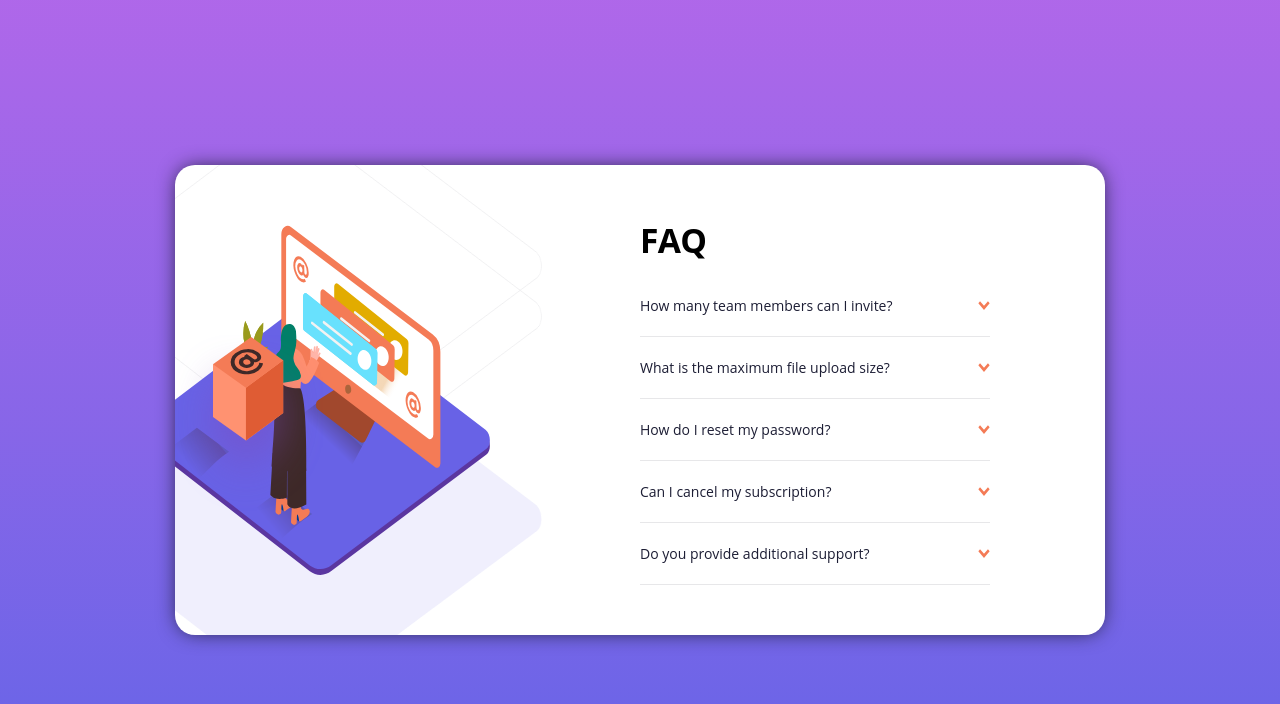
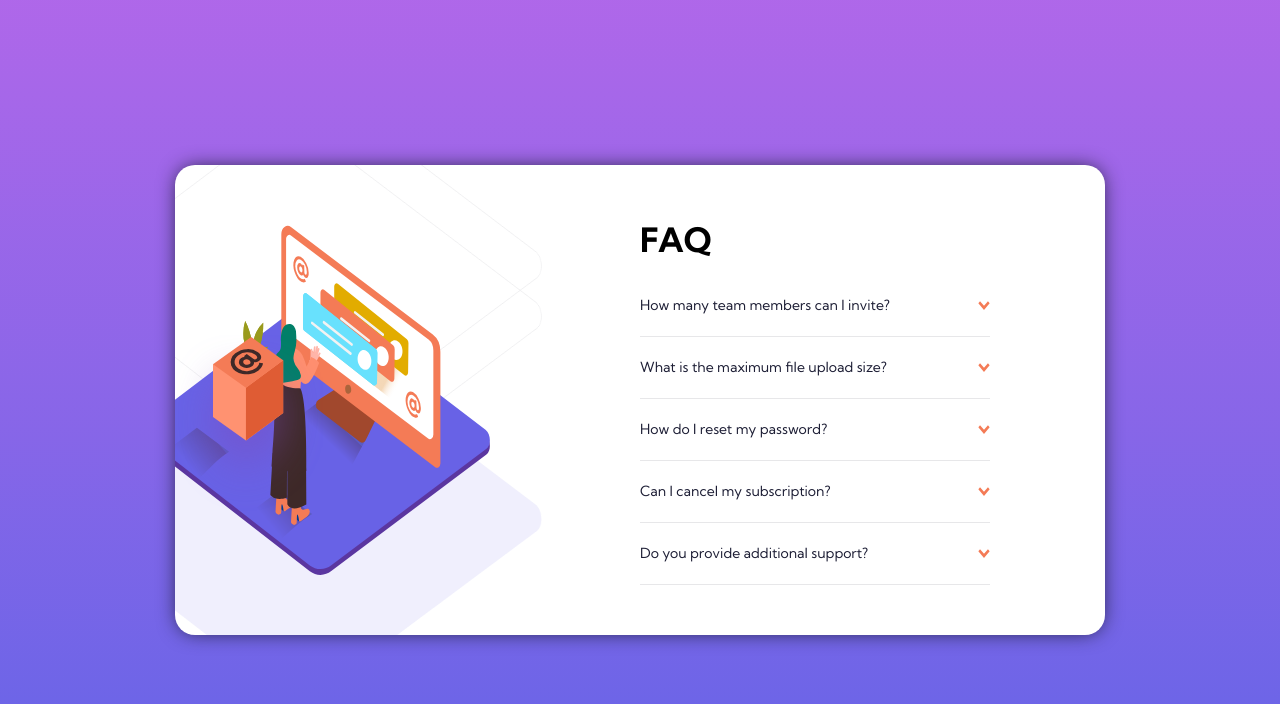
Before and after one commit to Coderio10/faq-accordion-card, a plain HTML site: page index.html in a window 1280 px wide. Drawn offline with Linux system fonts and the light colour scheme.

Commit message:
Update style.css

```diff
--- a/style.css
+++ b/style.css
@@ -1,8 +1,9 @@
+@import url('https://fonts.googleapis.com/css2?family=Kumbh+Sans:wght@400;700&display=swap');
 *{
     padding: 0;
     margin: 0;
     box-sizing: border-box;
-    font-family: "Open Sans";
+    font-family: 'Kumbh Sans', sans-serif;
 }
 :root{
 
```
